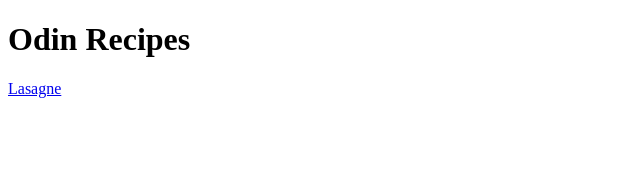
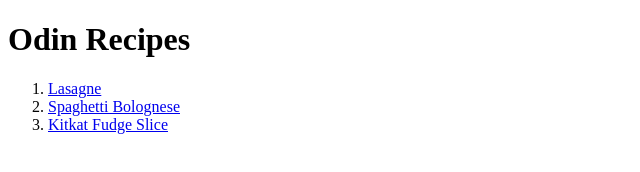
Before and after one commit to Prosthius/odin-recipes, a plain HTML site: page index.html in a window 1280 px wide. Shown: the whole page, without its empty margins (0-640 px from the left). Drawn offline with Linux system fonts and the light colour scheme.

Commit message:
Added links to spaghetti-bolognese and kitkat-fudge-slice, placed recipes in ordered list

```diff
--- a/index.html
+++ b/index.html
@@ -6,6 +6,10 @@
     </head>
     <body>
         <h1>Odin Recipes</h1>
-        <a href="./recipes/lasagna.html">Lasagne</a>
+        <ol>
+        <li><a href="./recipes/lasagna.html">Lasagne</a></li>
+        <li><a href="./recipes/spaghetti-bolognese.html">Spaghetti Bolognese</a></li>
+        <li><a href="./recipes/kitkat-fudge-slice.html">Kitkat Fudge Slice</a></li>
+        </ol>
     </body>
 </html>
```
